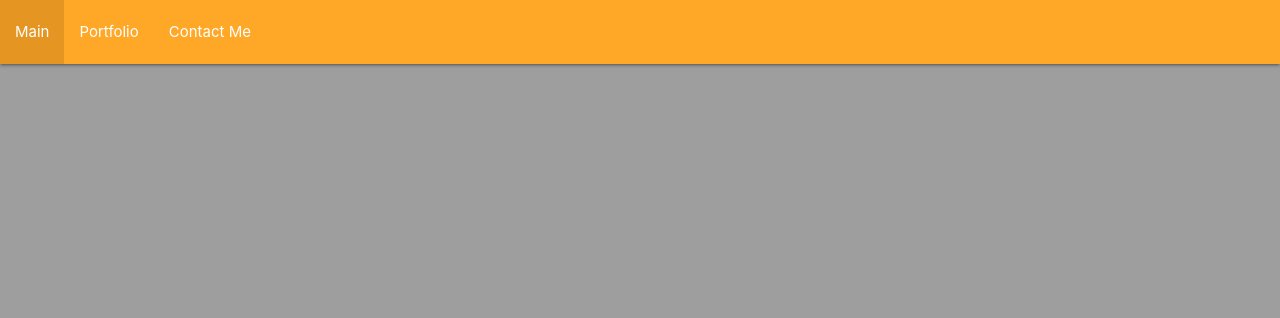
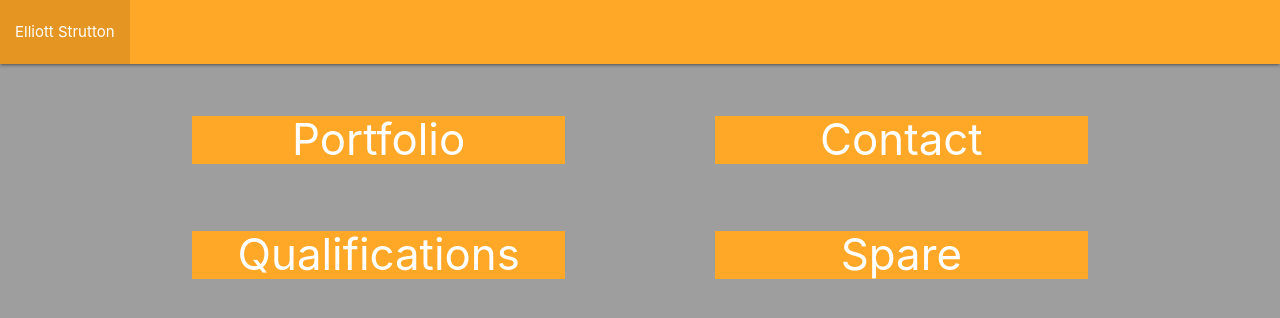
Before and after one commit to ElliottStrutton/web, a plain HTML site: page main.html in a window 1280 px wide. Drawn offline with Linux system fonts and the light colour scheme.

Commit message:
Added layout for navigation (main.html)

```diff
--- a/main.html
+++ b/main.html
@@ -1,5 +1,5 @@
 <!DOCTYPE html>
-<html lang="en">
+<html lang="en" xmlns="http://www.w3.org/1999/html">
 <head>
     <!--Import Google Icon Font-->
     <link href="https://fonts.googleapis.com/icon?family=Material+Icons" rel="stylesheet">
@@ -14,18 +14,56 @@
 </head>
 <body class="grey">
 
-    <nav>
+    <nav class="">
         <div class="nav-wrapper orange lighten-1">
             <ul id="nav-mobile" class="left">
-                <li><a href="index.html">Main</a></li>
-                <li><a href="portfolio.html">Portfolio</a></li>
-                <li><a href="contact.html">Contact Me</a></li>
+                <li><a href="index.html">Elliott Strutton</a></li>
             </ul>
         </div>
     </nav>
 
+    <br>
 
-<!--JavaScript at end of body for optimized loading-->
+    <div class="row container">
+
+        <div class="col s5 no-padding">
+            <div class="orange lighten-1 white-text">
+                <h3 class="center">Portfolio</h3>
+            </div>
+        </div>
+
+        <div class="col s2"></div>
+
+        <div class="col s5 no-padding">
+            <div class="orange lighten-1 white-text">
+                <h3 class="center">Contact</h3>
+            </div>
+        </div>
+
+    </div>
+
+    <div class="row container">
+
+        <div class="col s5 no-padding">
+            <div class="orange lighten-1 white-text">
+                <h3 class="center">Qualifications</h3>
+            </div>
+        </div>
+
+        <div class="col s2"></div>
+
+        <div class="col s5 no-padding">
+            <div class="orange lighten-1 white-text">
+                <h3 class="center">Spare</h3>
+            </div>
+        </div>
+
+    </div>
+
+
+
+
+    <!--JavaScript at end of body for optimized loading-->
 <script type="text/javascript" src="js/materialize.min.js"></script>
 </body>
 </html>
```
